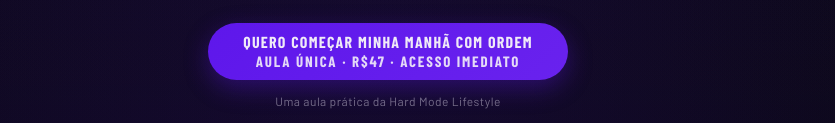
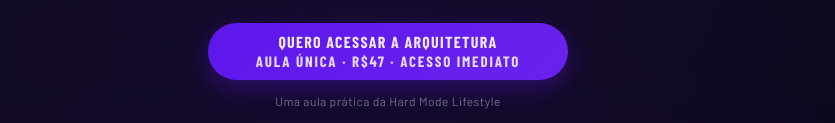
Before and after one commit to leomontanholi/arquiteturadamanha-lp1, a plain HTML site: page index.html in a window 1280 px wide. Shown: the part 354-477 px from the top of the page, without its empty margins (252-1087 px from the left). Drawn offline with nearby package versions, Linux system fonts and the light colour scheme; a web font is replaced by a local one.

Commit message:
Update index.html

```diff
--- a/index.html
+++ b/index.html
@@ -1731,7 +1731,7 @@ footer a {
 
       <div class="hero__cta">
         <a href="#oferta" class="btn btn--primary btn--stacked">
-          <span class="btn__line-main">QUERO COMEÇAR MINHA MANHÃ COM ORDEM</span>
+          <span class="btn__line-main">QUERO ACESSAR A ARQUITETURA</span>
           <span class="btn__line-sub">AULA ÚNICA · R$47 · ACESSO IMEDIATO</span>
         </a>
         <p class="cta-note">Uma aula prática da Hard Mode Lifestyle</p>
```
